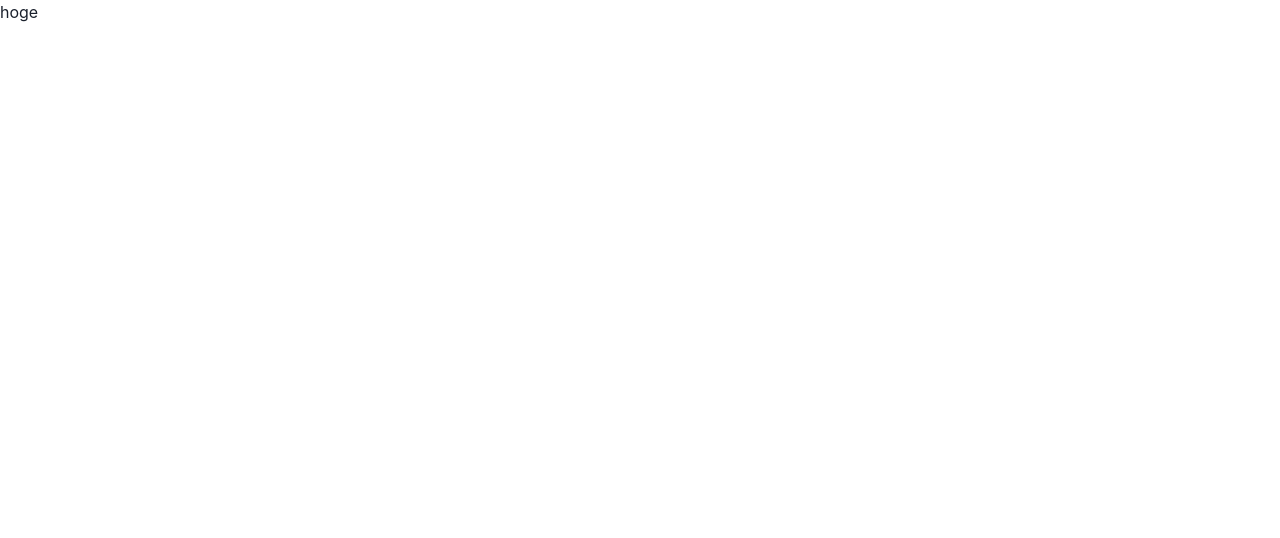
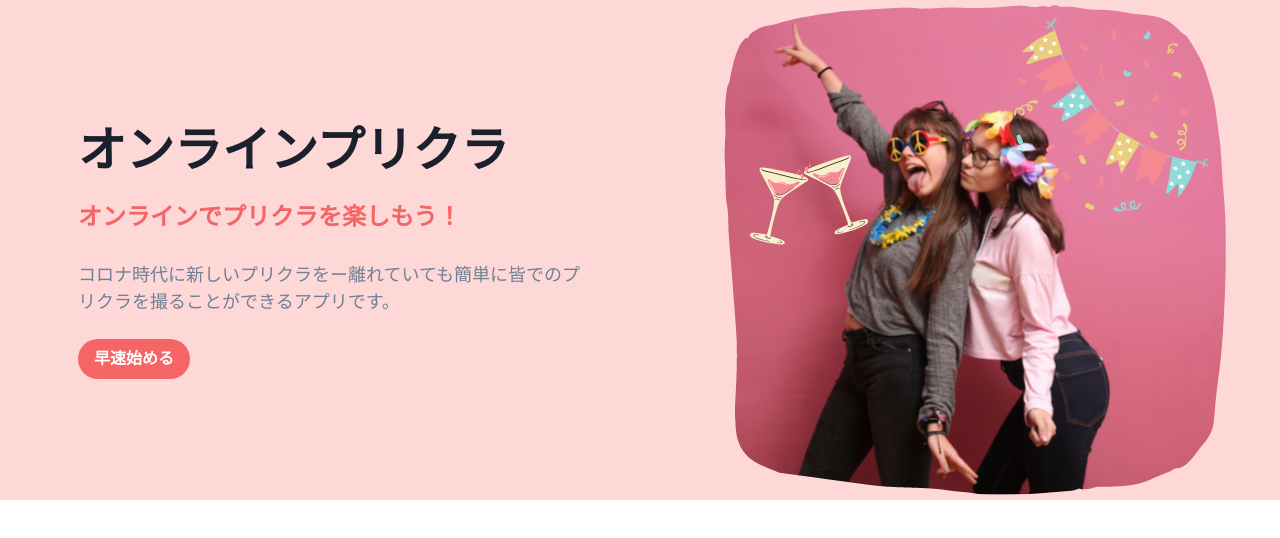
Before and after one commit to yuikoito/online-purikura, a Next.js app: page / in a window 1280 px wide. Shown: the top 538 px of the page. Built offline with nearby package versions, Linux system fonts and the light colour scheme.

Commit message:
feat: add hero

```diff
--- /dev/null
+++ b/components/Hero.tsx
@@ -0,0 +1,69 @@
+import {
+  Button,
+  Flex,
+  Heading,
+  Image,
+  Stack,
+  Text,
+  useBreakpointValue,
+} from "@chakra-ui/react";
+import useTranslate from "../hooks/useTranslate";
+
+export default function Hero() {
+  const t = useTranslate();
+  return (
+    <Stack
+      direction={{ base: "column-reverse", md: "row" }}
+      bgColor={"red.100"}
+    >
+      <Flex p={8} flex={1} align={"center"} justify={"center"}>
+        <Stack spacing={6} w={"full"} maxW={"lg"}>
+          <Heading fontSize={{ base: "3xl", md: "4xl", lg: "5xl" }}>
+            <Text
+              as={"span"}
+              position={"relative"}
+              _after={{
+                content: "''",
+                width: "full",
+                height: useBreakpointValue({ base: "20%", md: "30%" }),
+                position: "absolute",
+                bottom: 1,
+                left: 0,
+                bg: "blue.400",
+                zIndex: -1,
+              }}
+            >
+              {t.title}
+            </Text>
+            <br />
+            <Text
+              color={"red.400"}
+              as={"span"}
+              fontSize={{ base: "xl", md: "2xl" }}
+            >
+              {t.subTitle}
+            </Text>
+          </Heading>
+          <Text fontSize={{ base: "md", lg: "lg" }} color={"gray.500"}>
+            {t.description}
+          </Text>
+          <Stack direction={{ base: "column", md: "row" }}>
+            <Button
+              rounded={"full"}
+              bg={"red.400"}
+              color={"white"}
+              _hover={{
+                bg: "red.500",
+              }}
+            >
+              {t.start}
+            </Button>
+          </Stack>
+        </Stack>
+      </Flex>
+      <Flex flex={1}>
+        <Image alt={"Image"} objectFit={"cover"} src={"/images/hero.png"} />
+      </Flex>
+    </Stack>
+  );
+}
--- /dev/null
+++ b/hooks/useTranslate.ts
@@ -0,0 +1,10 @@
+import { useRouter } from "next/router";
+import { JaTexts } from "../locales/ja";
+import { EnTexts } from "../locales/en";
+
+const useTranlate = () => {
+  const { locale } = useRouter();
+  return locale === "ja" ? JaTexts : EnTexts;
+};
+
+export default useTranlate;
--- /dev/null
+++ b/locales/en.ts
@@ -0,0 +1,7 @@
+export const EnTexts = {
+  title: "Online Photo Booth",
+  subTitle: "Enjoy Photo Booth online!",
+  description:
+    "New Photo Booth for the Corona Era - This app makes it easy to take Purikura with everyone, even if they are far away.",
+  start: "Try Now",
+};
--- /dev/null
+++ b/locales/ja.ts
@@ -0,0 +1,7 @@
+export const JaTexts = {
+  title: "オンラインプリクラ",
+  subTitle: "オンラインでプリクラを楽しもう！",
+  description:
+    "コロナ時代に新しいプリクラをー離れていても簡単に皆でのプリクラを撮ることができるアプリです。",
+  start: "早速始める",
+};
--- a/next.config.js
+++ b/next.config.js
@@ -1,3 +1,7 @@
 module.exports = {
   reactStrictMode: true,
-}
+  i18n: {
+    locales: ["en", "ja"],
+    defaultLocale: "ja",
+  },
+};
--- a/pages/index.tsx
+++ b/pages/index.tsx
@@ -1,5 +1,6 @@
-import { useEffect, useState, useRef } from "react";
+import React, { useEffect, useState, useRef } from "react";
+import Hero from "../components/Hero";
 
 export default function Home() {
-  return <div>hoge</div>;
+  return <Hero />;
 }
```
Also changed, not shown: public/images/hero.png (added).
